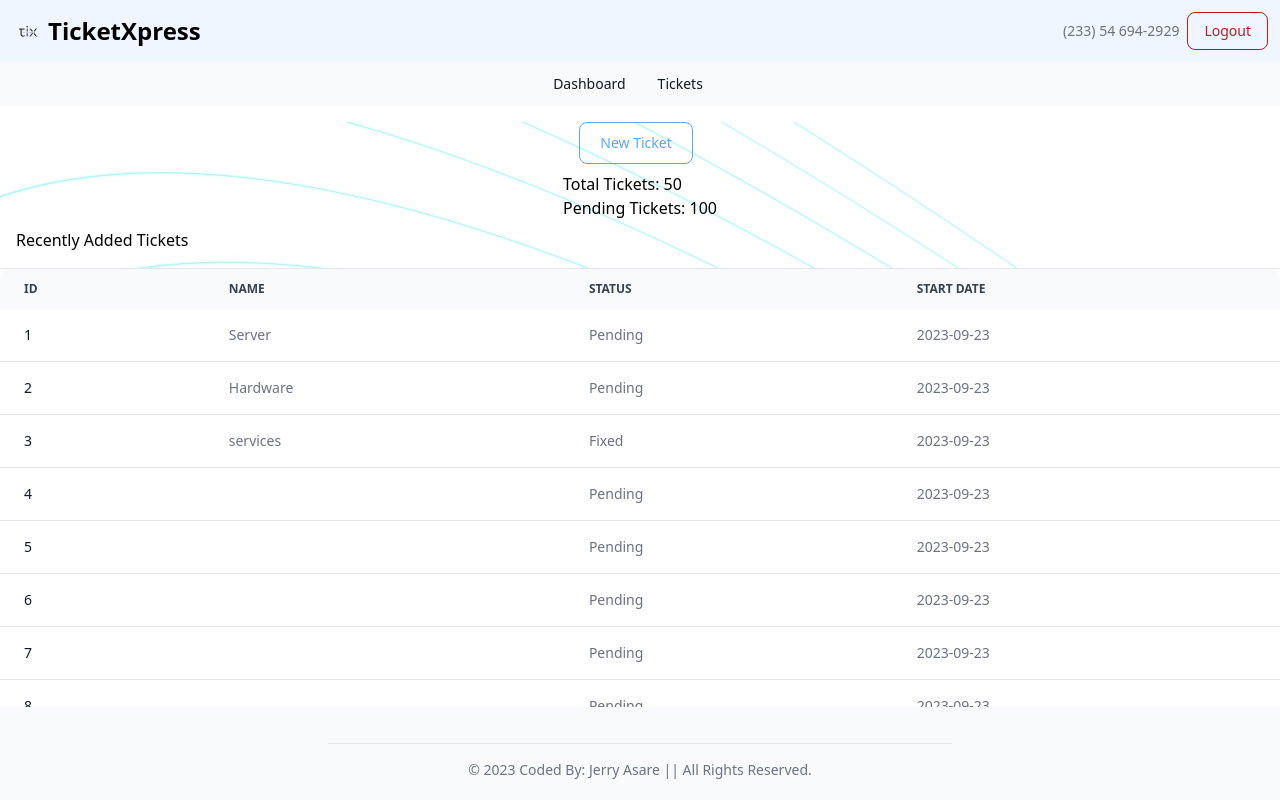
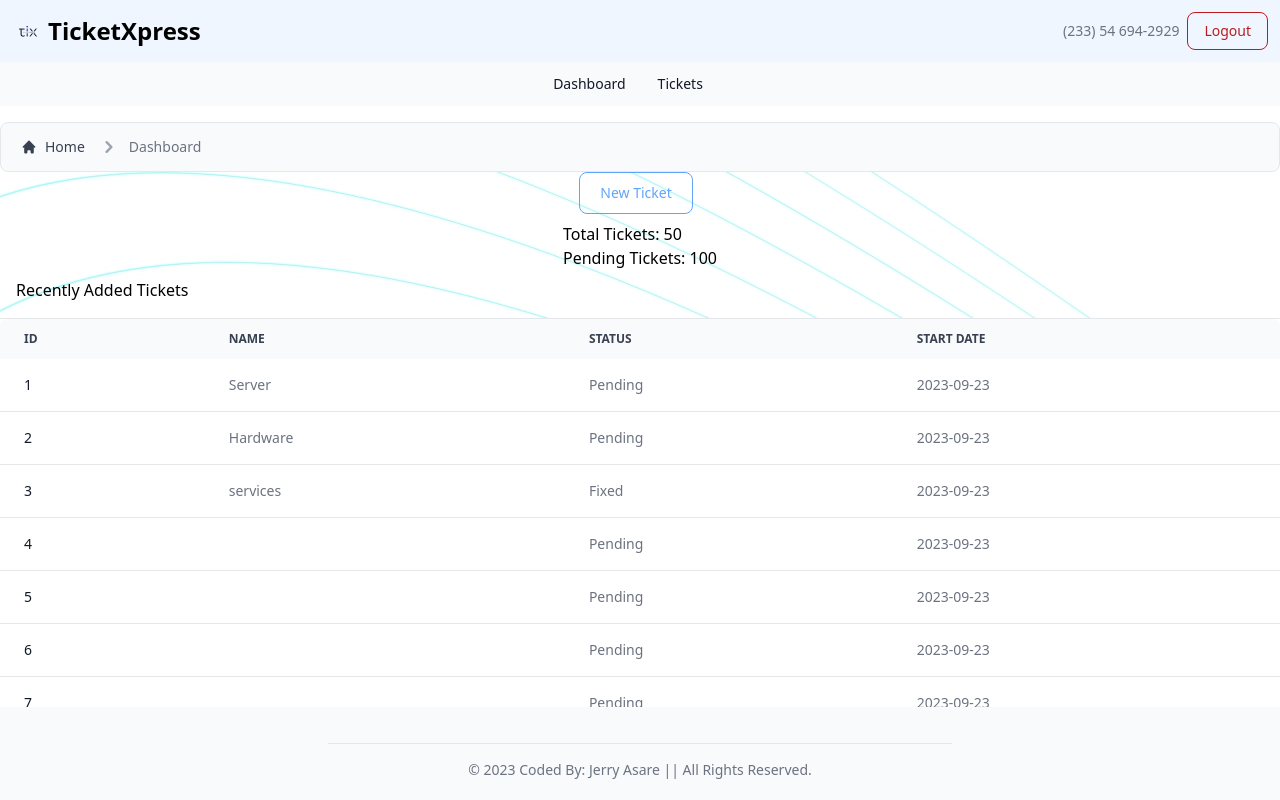
Before and after one commit to jcasare/crm-frontend, a React (Vite) app: page / in a window 1280 px wide. Built offline with nearby package versions, Linux system fonts and the light colour scheme.

Commit message:
page breadcrumb commit

```diff
--- a/src/Pages/Dashboard/Dashboard.jsx
+++ b/src/Pages/Dashboard/Dashboard.jsx
@@ -1,8 +1,12 @@
 import TicketTable from '../../components/TicketTable'
 import ticketData from '../../assets/data/tickets.json'
+import Breadcrumb from '../../components/Breadcrumb'
 const Dashboard = () => {
   return (
     <div className="container mx-auto flex flex-col mb-1">
+      <div>
+        <Breadcrumb page={'Dashboard'} />
+      </div>
       <div className="button-container flex  mx-auto">
         <button
           type="button "
--- /dev/null
+++ b/src/components/Breadcrumb.jsx
@@ -0,0 +1,55 @@
+import React from 'react'
+
+const Breadcrumb = ({ page }) => {
+  return (
+    <div>
+      <nav
+        className="flex px-5 py-3 text-gray-700 border border-gray-200 rounded-lg bg-gray-50 dark:bg-gray-800 dark:border-gray-700"
+        aria-label="Breadcrumb"
+      >
+        <ol className="inline-flex items-center space-x-1 md:space-x-3">
+          <li className="inline-flex items-center">
+            <a
+              href="/"
+              className="inline-flex items-center text-sm font-medium text-gray-700 hover:text-blue-600 dark:text-gray-400 dark:hover:text-white"
+            >
+              <svg
+                aria-hidden="true"
+                className="w-4 h-4 mr-2"
+                fill="currentColor"
+                viewBox="0 0 20 20"
+                xmlns="http://www.w3.org/2000/svg"
+              >
+                <path d="M10.707 2.293a1 1 0 00-1.414 0l-7 7a1 1 0 001.414 1.414L4 10.414V17a1 1 0 001 1h2a1 1 0 001-1v-2a1 1 0 011-1h2a1 1 0 011 1v2a1 1 0 001 1h2a1 1 0 001-1v-6.586l.293.293a1 1 0 001.414-1.414l-7-7z"></path>
+              </svg>
+              Home
+            </a>
+          </li>
+
+          <li aria-current="page">
+            <div className="flex items-center">
+              <svg
+                aria-hidden="true"
+                className="w-6 h-6 text-gray-400"
+                fill="currentColor"
+                viewBox="0 0 20 20"
+                xmlns="http://www.w3.org/2000/svg"
+              >
+                <path
+                  fillRule="evenodd"
+                  d="M7.293 14.707a1 1 0 010-1.414L10.586 10 7.293 6.707a1 1 0 011.414-1.414l4 4a1 1 0 010 1.414l-4 4a1 1 0 01-1.414 0z"
+                  clipRule="evenodd"
+                ></path>
+              </svg>
+              <span className="ml-1 text-sm font-medium text-gray-500 md:ml-2 dark:text-gray-400">
+                {page}
+              </span>
+            </div>
+          </li>
+        </ol>
+      </nav>
+    </div>
+  )
+}
+
+export default Breadcrumb
```
